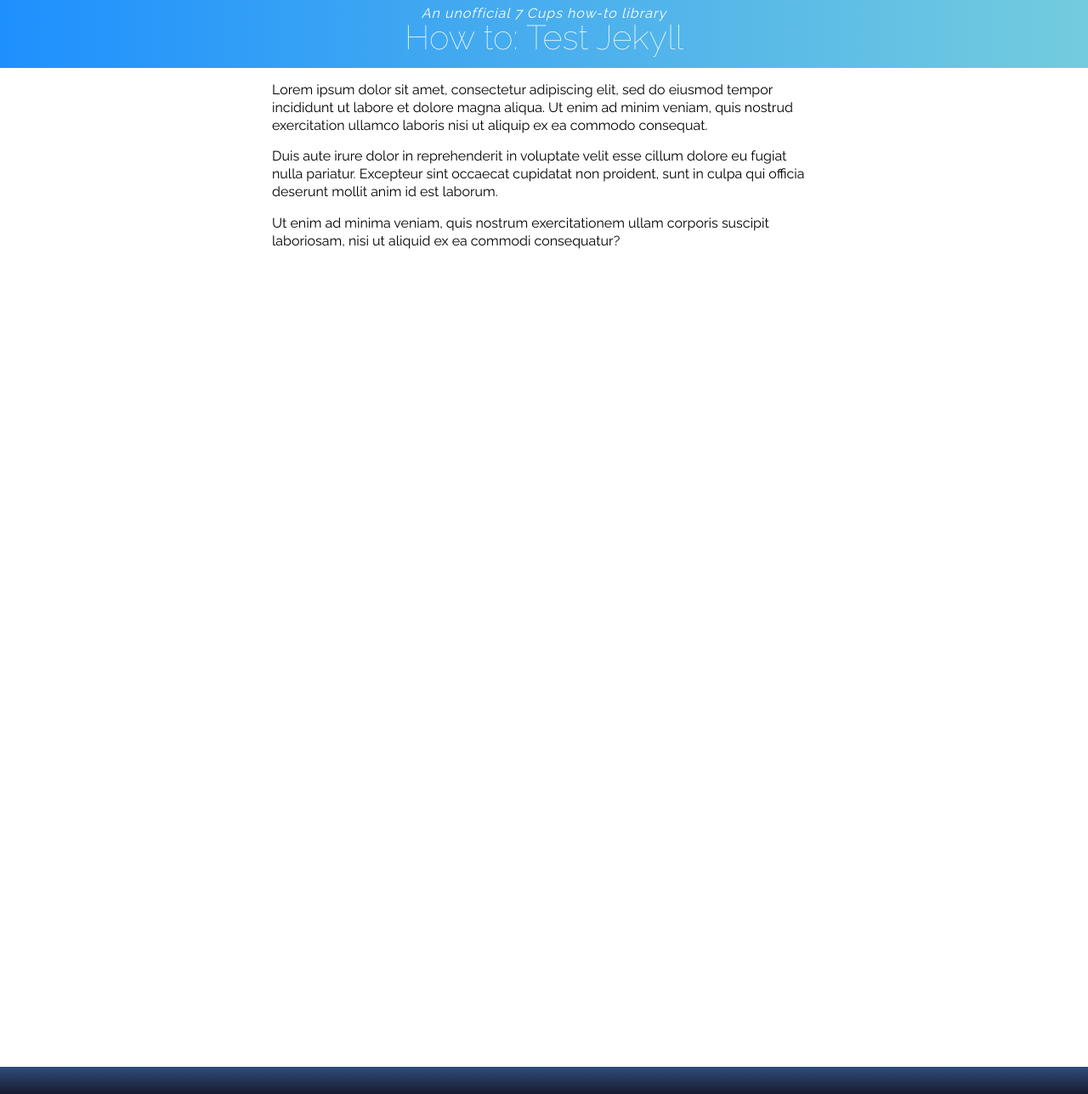
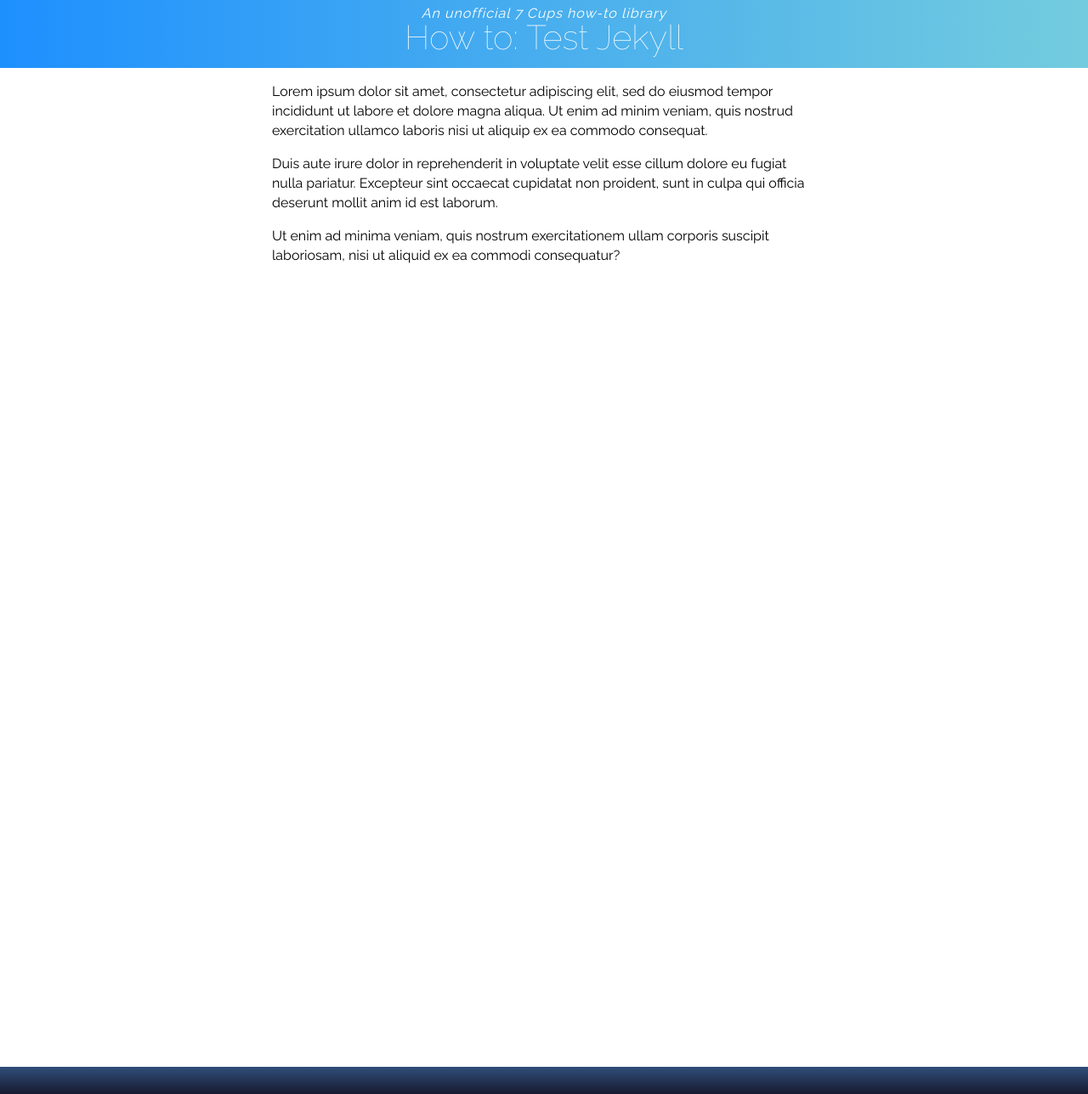
Before and after one commit to RarelyCharlie/rarelycharlie.github.io, a Jekyll site: the page built from test.md, in a window 1280 px wide and 1288 px high. Shown: the whole window at 85% size. Built offline with Jekyll 4.4.1, drawn with Linux system fonts in a browser that asks for light colours.

Commit message:
more line height

```diff
--- a/_layouts/default.html
+++ b/_layouts/default.html
@@ -17,7 +17,7 @@
 <link rel="stylesheet" href="https://fonts.googleapis.com/css?family=Raleway:100,200,400,500">
 <style>
 html {padding-top: 80px;}
-body {font-size: 16px; line-height: 130%; font-family: Raleway; margin: 0;}
+body {font-size: 16px; line-height: 23px; font-family: Raleway; margin: 0;}
 body.keyboard {overflow: hidden;}
 #content h1 {font-size: 40px; line-height: normal; font-weight: 200; border-bottom: 1px solid #ccc; margin-bottom: .5ex;}
 #content h2 {font-size: 20px; font-weight: 500; margin-bottom: 0; z-index: 1; line-height: 26px; cursor: default;}
```
